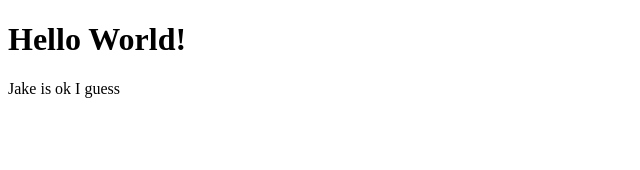
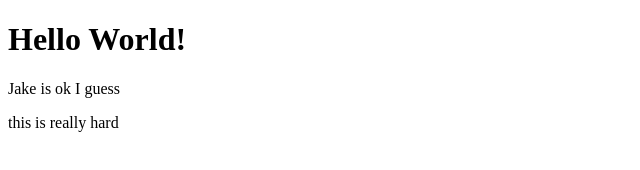
Before and after one commit to Sonya-HJ/Sonya-HJ.gethub.io, a plain HTML site: page Index.html in a window 1280 px wide. Shown: the whole page, without its empty margins (0-640 px from the left). Drawn offline with Linux system fonts and the light colour scheme.

Commit message:
commit to main 2

```diff
--- a/Index.html
+++ b/Index.html
@@ -8,5 +8,6 @@
     <body>
        <h1>Hello World!</h1>
        <p>Jake is ok I guess</p>
+       <p>this is really hard</p>
     </body>
 </html>
```
